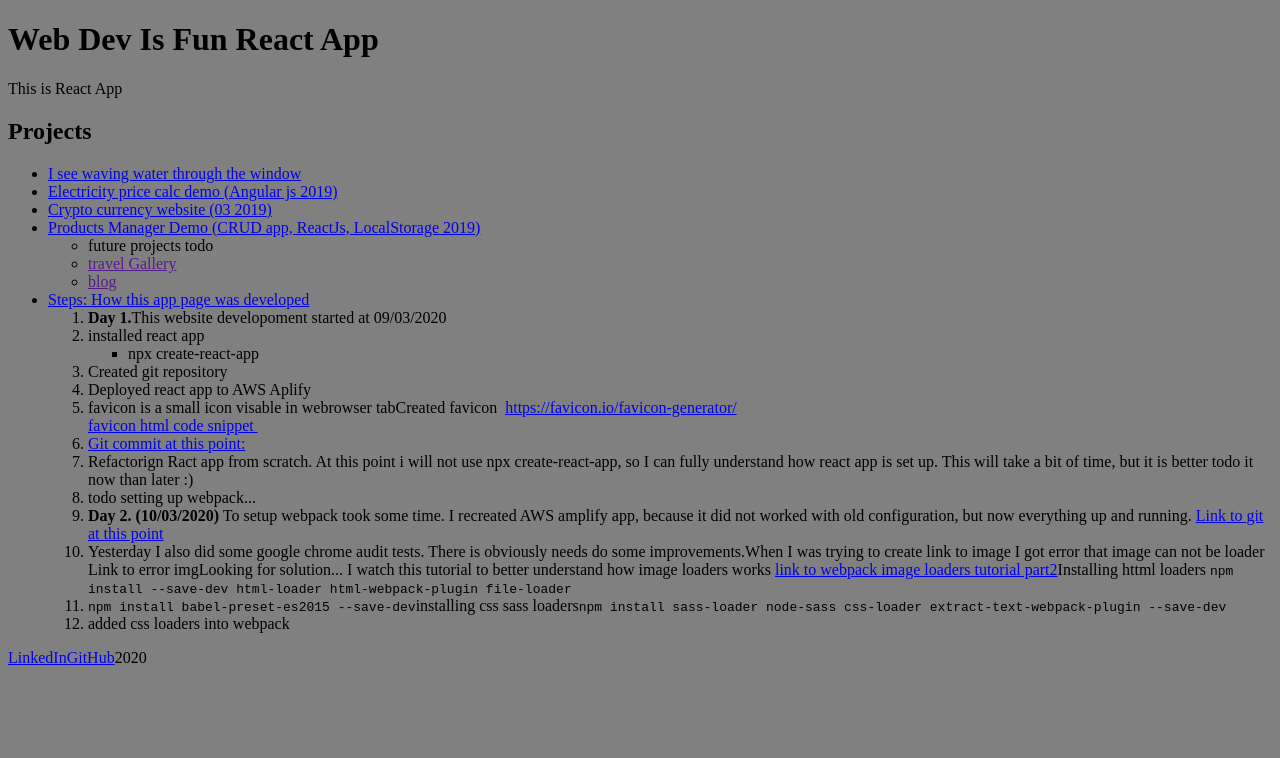
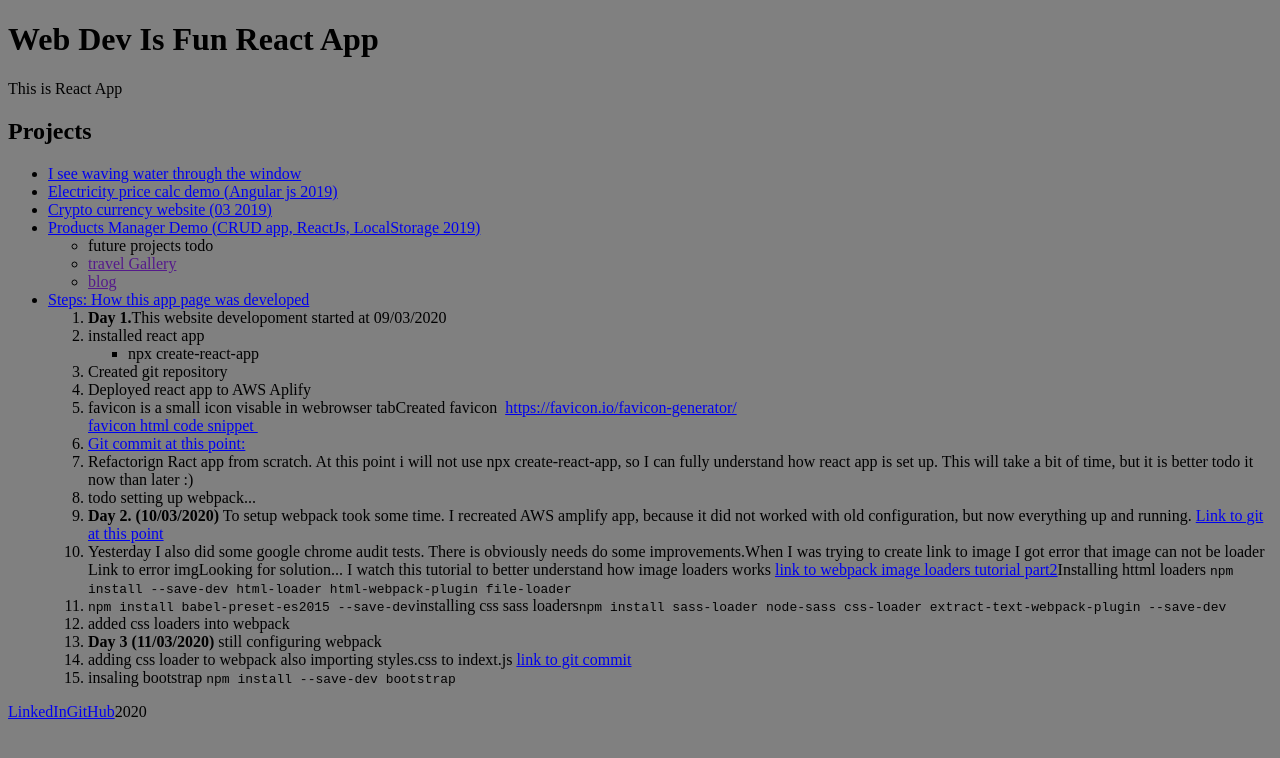
Before and after one commit to PovilasU/webdevisfunapp, a React app: page / in a window 1280 px wide. Shown: the top 758 px of the page. Built offline with nearby package versions, Linux system fonts and the light colour scheme.

Commit message:
npm install --save-dev bootstrap

```diff
--- a/package.json
+++ b/package.json
@@ -37,6 +37,7 @@
     "babel-preset-env": "^1.7.0",
     "babel-preset-es2015": "^6.24.1",
     "babel-preset-react": "^6.24.1",
+    "bootstrap": "^4.4.1",
     "css-loader": "^3.4.2",
     "extract-text-webpack-plugin": "^3.0.2",
     "file-loader": "^5.1.0",
--- a/src/components/App.js
+++ b/src/components/App.js
@@ -144,6 +144,22 @@ class App extends Component {
                     </code>
                   </li>
                   <li>added css loaders into webpack</li>
+                  <li>
+                    <strong>Day 3 (11/03/2020)</strong> still configuring
+                    webpack
+                  </li>
+                  <li>
+                    adding css loader to webpack also importing styles.css to
+                    indext.js{" "}
+                    <a href="https://github.com/PovilasU/webdevisfunapp/tree/7683bde0f332c13200b589eab87fa7c243560ed6">
+                      {" "}
+                      link to git commit
+                    </a>
+                  </li>
+                  <li>
+                    insaling bootstrap{" "}
+                    <code>npm install --save-dev bootstrap</code>
+                  </li>
                 </li>
               </li>
             </ol>
--- a/src/index.js
+++ b/src/index.js
@@ -1,6 +1,6 @@
 import React from "react";
 import ReactDOM from "react-dom";
 import App from "./components/App";
-import "./css/styles.css";
+import "./css/main.css";
 
 ReactDOM.render(<App />, document.getElementById("app"));
```
Also changed, not shown: src/css/main.css (renamed from src/css/styles.css), 2 other files (tests, documents, lock files or other folders).
